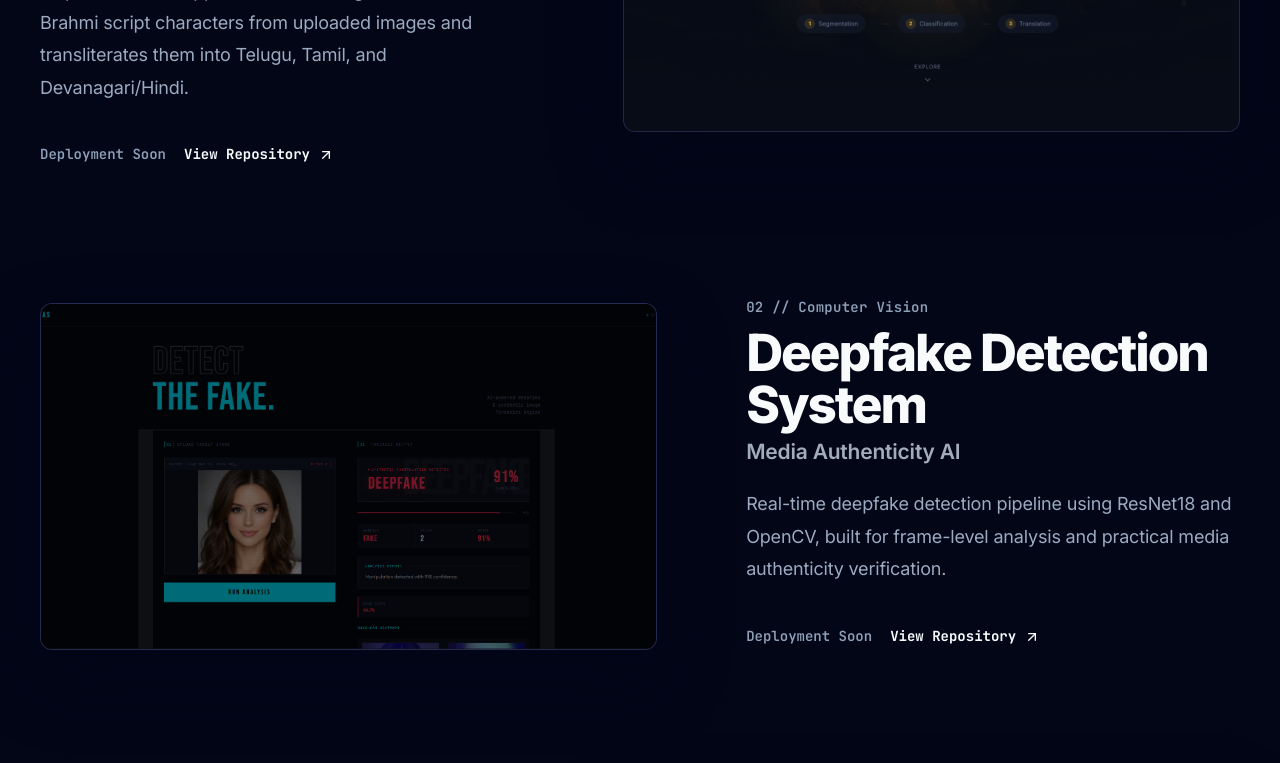
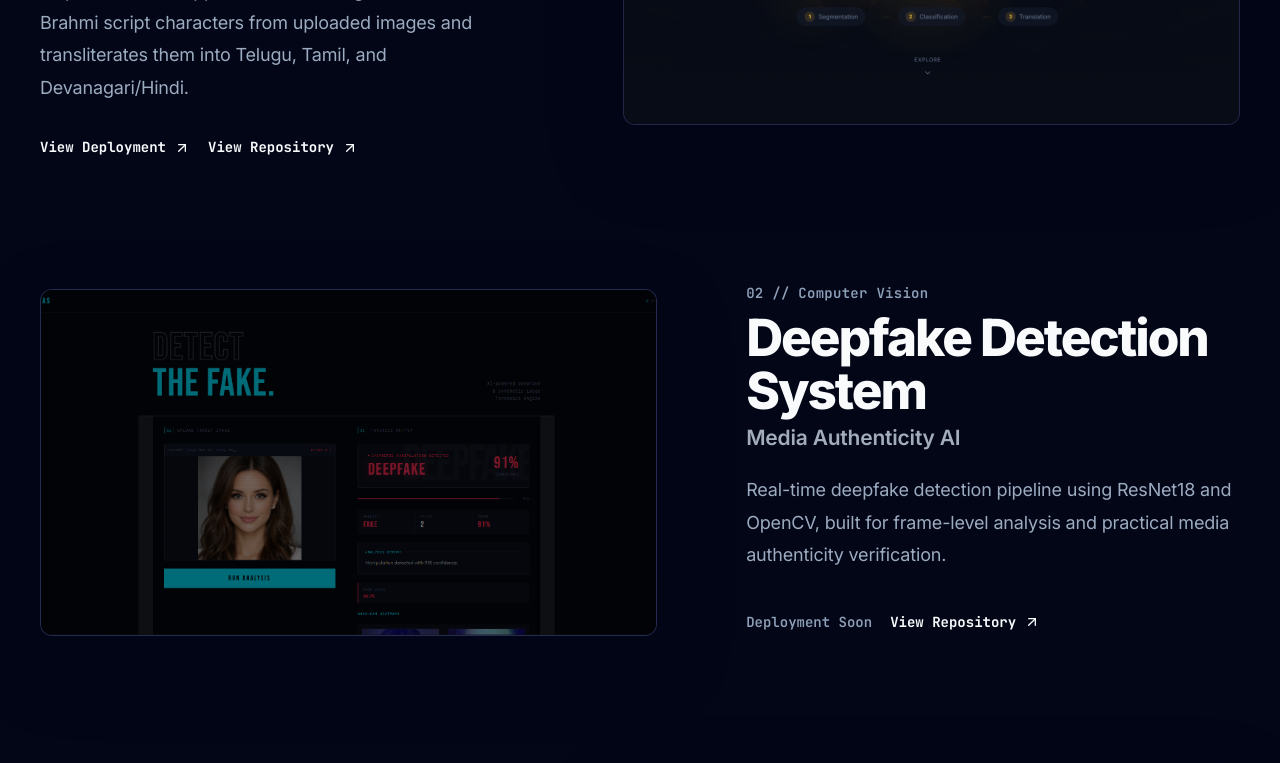
Before and after one commit to Nishwanth2809/nishwanth2809.github.io, a React (Vite) app: page / in a window 1280 px wide. Shown: the part 4020-4783 px from the top of the page. Built offline with nearby package versions, Linux system fonts and the light colour scheme.

Commit message:
feat: add live deployment links for Brahmi Script and MoodStream projects

```diff
--- a/src/components/Projects.jsx
+++ b/src/components/Projects.jsx
@@ -10,7 +10,7 @@ const projects = [
       'AI-powered web application that recognizes ancient Brahmi script characters from uploaded images and transliterates them into Telugu, Tamil, and Devanagari/Hindi.',
     chips: ['React', 'Flask', 'TensorFlow/Keras', 'OpenCV'],
     githubUrl: 'https://github.com/Nishwanth2809/Brahmi-Script',
-    liveDemoUrl: null,
+    liveDemoUrl: 'https://brahmi-script-evolution.vercel.app/',
   },
   {
     title: 'Deepfake Detection System',
@@ -43,7 +43,7 @@ const projects = [
       'NLP-powered recommendation experience that detects user mood from text input and maps it to curated Spotify playlists.',
     chips: ['Python', 'NLP', 'Spotify API', 'Streamlit'],
     githubUrl: 'https://github.com/Nishwanth2809/Moodify-Let-Your-Mood-Choose-the-Music-',
-    liveDemoUrl: null,
+    liveDemoUrl: 'https://moodstream-q4lr.onrender.com/',
   },
   {
     title: 'AI Attention Monitoring System',
```
